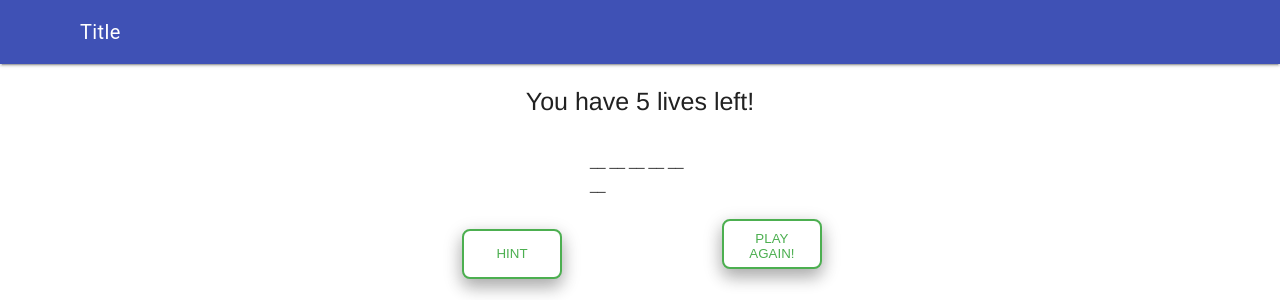
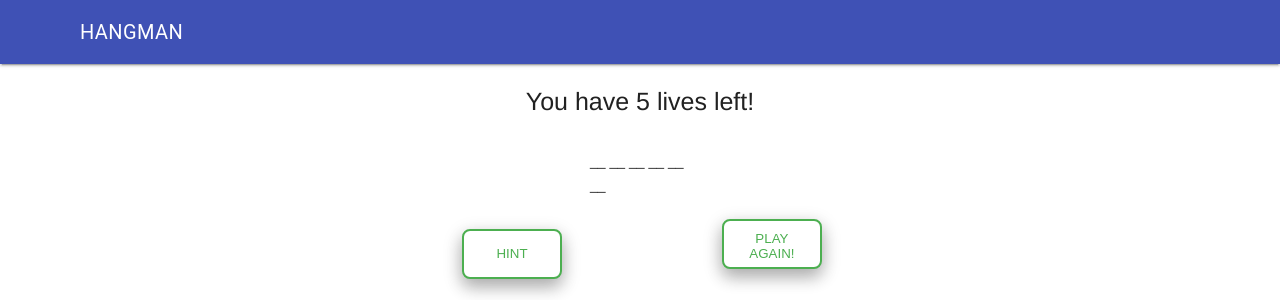
Before and after one commit to harshyyy21/WebGame, a Python web app: template templates/hangman.html in a window 1280 px wide. Shown: the top 300 px of the page. Run offline with Jinja, Linux system fonts and the light colour scheme; the template is opened without the code that fills it, so the values that code supplies are empty; some libraries are stand-ins or nearby versions.

Commit message:
Changed navbar title for hangman page -Jigar

```diff
--- a/templates/hangman.html
+++ b/templates/hangman.html
@@ -26,7 +26,7 @@
       <header class="mdl-layout__header">
         <div class="mdl-layout__header-row">
           <!-- Title -->
-          <span class="mdl-layout-title">Title</span>
+          <span class="mdl-layout-title">HANGMAN</span>
           <!-- Add spacer, to align navigation to the right -->
           <div class="mdl-layout-spacer"></div>
           <!-- Navigation. We hide it in small screens. -->
@@ -39,7 +39,7 @@
         </div>
       </header>
       <div class="mdl-layout__drawer">
-        <span class="mdl-layout-title">Title</span>
+        <span class="mdl-layout-title">Hangman</span>
         <nav class="mdl-navigation">
           <a class="mdl-navigation__link" href="">Link</a>
           <a class="mdl-navigation__link" href="">Link</a>
@@ -67,6 +67,8 @@
            </br>
             <button id = "hint" type="button"> HINT </button>
             <button id = "playagain" type = "button"> PLAY AGAIN! </button>
+
+
           </div>
         </div>
 
```
